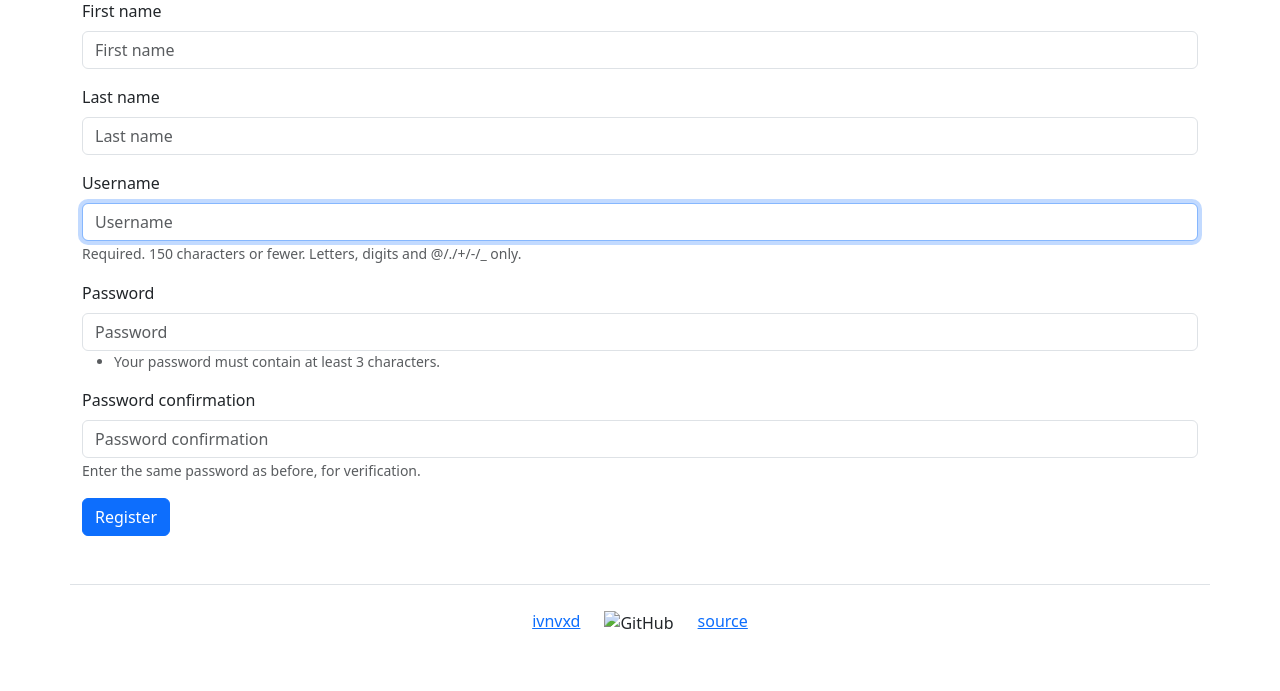
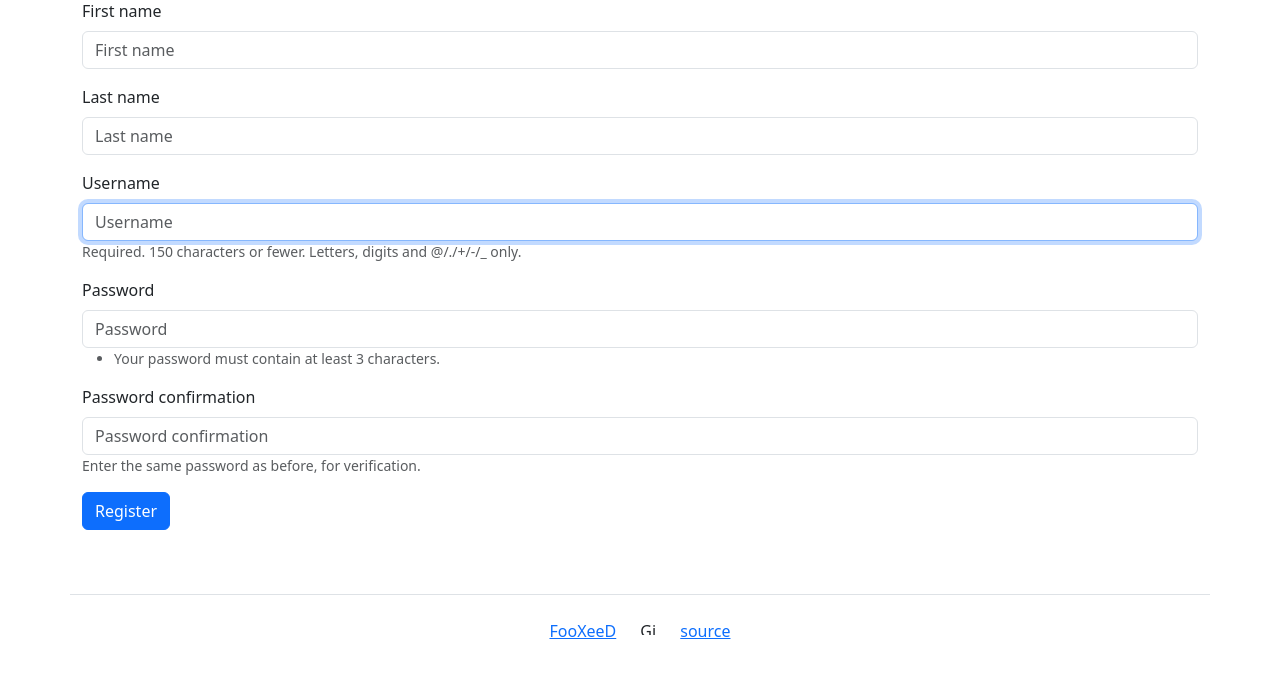
Before and after one commit to FooXeeD/python-project-52, a Django app: page /users/create/ in a window 1280 px wide. Shown: the part 169-860 px from the top of the page. Before the commit the page ends 798 px from the top, so only its background shows below. Run offline with Django 4.2, Linux system fonts and the light colour scheme; some libraries are stand-ins or nearby versions.

Commit message:
26072024

```diff
--- a/task_manager/settings.py
+++ b/task_manager/settings.py
@@ -16,7 +16,7 @@
 SECRET_KEY = os.getenv('SECRET_KEY')
 
 # SECURITY WARNING: don't run with debug turned on in production!
-DEBUG = os.getenv('DEBUG', 'False') == 'True'
+DEBUG = 'True'
 
 ALLOWED_HOSTS = [
     'webserver',
--- a/task_manager/templates/base.html
+++ b/task_manager/templates/base.html
@@ -1,5 +1,6 @@
 {% load i18n %}
 {% get_current_language as LANGUAGE_CODE %}
+<script src="https://code.jquery.com/jquery-3.6.0.min.js"></script> <!-- Сначала подключаем jQuery -->
 {% load django_bootstrap5 %}
 
 <!DOCTYPE html>
@@ -22,6 +23,6 @@
         <footer>
             {% include 'footer.html' %}
         </footer>
-        {% bootstrap_javascript jquery='full' %}
+        {% bootstrap_javascript %}
     </body>
 </html>
--- a/task_manager/templates/footer.html
+++ b/task_manager/templates/footer.html
@@ -3,13 +3,13 @@
 <div class="container flex-column my-5 pt-4 border-top">
     <div class="row justify-content-sm-center">
         <div class="col-sm-auto">
-            <a target="_blank" href="https://github.com/ivnvxd">ivnvxd</a>
+            <a target="_blank" href="https://github.com/fooxeed">FooXeeD</a>
         </div>
         <div class="col-sm-auto">
             <img class='ml-2' src="https://github.githubassets.com/favicons/favicon.svg" alt="GitHub" height="16px">
         </div>
         <div class="col-sm-auto">
-            <a target="_blank" href="https://github.com/ivnvxd/python-project-52">source</a>
+            <a target="_blank" href="https://github.com/FooXeeD/python-project-52">source</a>
         </div>
     </div>
 </div>
```
Also changed, not shown: pyproject.toml (+1 -9 lines), task_manager/locale/en/LC_MESSAGES/django.po, task_manager/users/migrations/0001_initial.py, 3 other files.
